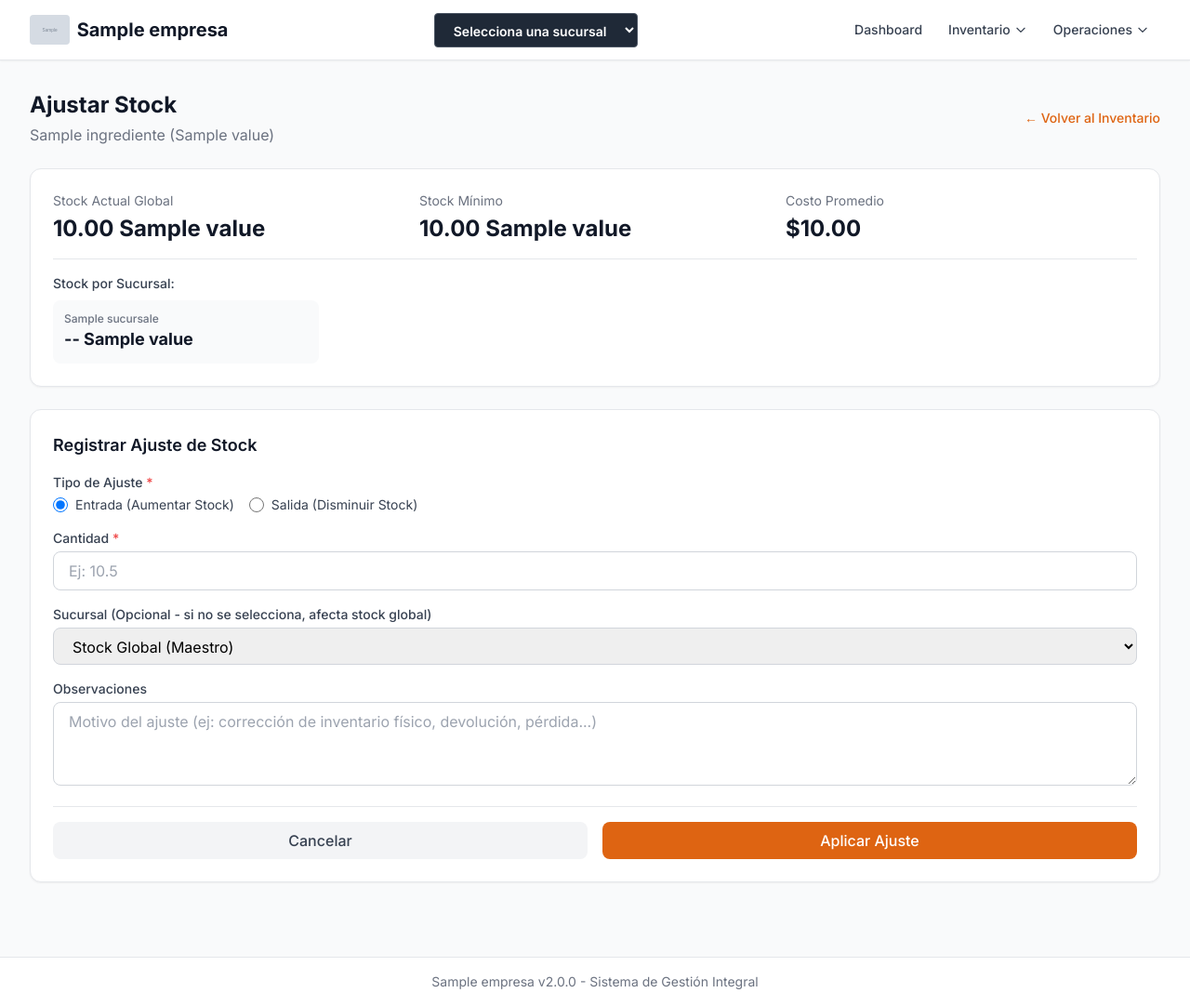
After one commit to ajota100320/CERBERO, a Python web app: template templates/inventario/ajustar.html in a window 1280 px wide. The commit adds this page. Shown: the whole page at 93% size. Run offline with Jinja, Linux system fonts and the light colour scheme; the template is opened without the code that fills it: most values are stand-ins (such as "Sample title", 1, 10 or a date in 2020); grey boxes marked "Sample" are stand-in pictures; some libraries are stand-ins or nearby versions.

Commit message:
Arquitectura: Botones de accion conectados y filtro de sucursales activado en backend

```diff
--- /dev/null
+++ b/templates/inventario/ajustar.html
@@ -0,0 +1,104 @@
+{% extends "base.html" %}
+
+{% block title %}Ajustar Stock - {{ ingrediente.nombre }} - ERP Gastronómico{% endblock %}
+
+{% block content %}
+<div class="space-y-6">
+    <div class="flex items-center justify-between">
+        <div>
+            <h1 class="text-2xl font-bold text-gray-900">Ajustar Stock</h1>
+            <p class="text-gray-500 mt-1">{{ ingrediente.nombre }} ({{ ingrediente.unidad_medida.value }})</p>
+        </div>
+        <a href="/inventario" class="text-primary-600 hover:text-primary-700 text-sm font-medium">← Volver al Inventario</a>
+    </div>
+
+    <!-- Info Card -->
+    <div class="bg-white rounded-xl shadow-sm border border-gray-200 p-6">
+        <div class="grid grid-cols-1 md:grid-cols-3 gap-4">
+            <div>
+                <p class="text-sm text-gray-500">Stock Actual Global</p>
+                <p class="text-2xl font-bold text-gray-900 mt-1">{{ "{:,.2f}".format(ingrediente.stock_actual) }} {{ ingrediente.unidad_medida.value }}</p>
+            </div>
+            <div>
+                <p class="text-sm text-gray-500">Stock Mínimo</p>
+                <p class="text-2xl font-bold text-gray-900 mt-1">{{ "{:,.2f}".format(ingrediente.stock_minimo) }} {{ ingrediente.unidad_medida.value }}</p>
+            </div>
+            <div>
+                <p class="text-sm text-gray-500">Costo Promedio</p>
+                <p class="text-2xl font-bold text-gray-900 mt-1">${{ "{:,.2f}".format(ingrediente.costo_promedio) }}</p>
+            </div>
+        </div>
+
+        {% if sucursales %}
+        <div class="mt-4 pt-4 border-t border-gray-200">
+            <p class="text-sm font-medium text-gray-700 mb-2">Stock por Sucursal:</p>
+            <div class="grid grid-cols-2 md:grid-cols-4 gap-2">
+                {% for s in sucursales %}
+                <div class="bg-gray-50 rounded-lg p-3">
+                    <p class="text-xs font-medium text-gray-500">{{ s.nombre }}</p>
+                    <p class="text-lg font-bold text-gray-900">-- {{ ingrediente.unidad_medida.value }}</p>
+                </div>
+                {% endfor %}
+            </div>
+        </div>
+        {% endif %}
+    </div>
+
+    <!-- Formulario de Ajuste -->
+    <div class="bg-white rounded-xl shadow-sm border border-gray-200 p-6">
+        <h2 class="text-lg font-semibold text-gray-900 mb-4">Registrar Ajuste de Stock</h2>
+
+        <form method="POST" class="space-y-4">
+            <input type="hidden" name="sucursal_id" value="{{ sucursal_id or '' }}">
+
+            <div>
+                <label class="block text-sm font-medium text-gray-700 mb-1">Tipo de Ajuste <span class="text-red-500">*</span></label>
+                <div class="flex space-x-4">
+                    <label class="flex items-center">
+                        <input type="radio" name="tipo" value="entrada" required class="h-4 w-4 text-primary-600 focus:ring-primary-500 border-gray-300" checked>
+                        <span class="ml-2 text-sm text-gray-700">Entrada (Aumentar Stock)</span>
+                    </label>
+                    <label class="flex items-center">
+                        <input type="radio" name="tipo" value="salida" required class="h-4 w-4 text-primary-600 focus:ring-primary-500 border-gray-300">
+                        <span class="ml-2 text-sm text-gray-700">Salida (Disminuir Stock)</span>
+                    </label>
+                </div>
+            </div>
+
+            <div>
+                <label for="cantidad" class="block text-sm font-medium text-gray-700 mb-1">Cantidad <span class="text-red-500">*</span></label>
+                <input type="number" id="cantidad" name="cantidad" required min="0.01" step="0.01"
+                       class="w-full px-4 py-2 border border-gray-300 rounded-lg focus:ring-2 focus:ring-primary-500 focus:border-primary-500"
+                       placeholder="Ej: 10.5">
+            </div>
+
+            {% if sucursales %}
+            <div>
+                <label for="sucursal_id" class="block text-sm font-medium text-gray-700 mb-1">Sucursal (Opcional - si no se selecciona, afecta stock global)</label>
+                <select id="sucursal_id" name="sucursal_id"
+                        class="w-full px-4 py-2 border border-gray-300 rounded-lg focus:ring-2 focus:ring-primary-500 focus:border-primary-500">
+                    <option value="">Stock Global (Maestro)</option>
+                    {% for s in sucursales %}
+                    <option value="{{ s.id }}">{{ s.nombre }}</option>
+                    {% endfor %}
+                </select>
+            </div>
+            {% endif %}
+
+            <div>
+                <label for="observaciones" class="block text-sm font-medium text-gray-700 mb-1">Observaciones</label>
+                <textarea id="observaciones" name="observaciones" rows="3"
+                          class="w-full px-4 py-2 border border-gray-300 rounded-lg focus:ring-2 focus:ring-primary-500 focus:border-primary-500"
+                          placeholder="Motivo del ajuste (ej: corrección de inventario físico, devolución, pérdida...)"></textarea>
+            </div>
+
+            <div class="flex space-x-4 pt-4 border-t border-gray-200">
+                <a href="/inventario" class="flex-1 bg-gray-100 text-gray-700 py-2 px-4 rounded-lg font-medium text-center hover:bg-gray-200 transition-colors">Cancelar</a>
+                <button type="submit" class="flex-1 bg-primary-600 hover:bg-primary-700 text-white font-medium py-2 px-4 rounded-lg transition-colors">
+                    Aplicar Ajuste
+                </button>
+            </div>
+        </form>
+    </div>
+</div>
+{% endblock %}
```
Also changed, not shown: app/main.py (+109 -3 lines), templates/inventario/list.html (+4 -3 lines), templates/mermas/list.html (+4 -3 lines), templates/proveedores/list.html (+4 -3 lines).
